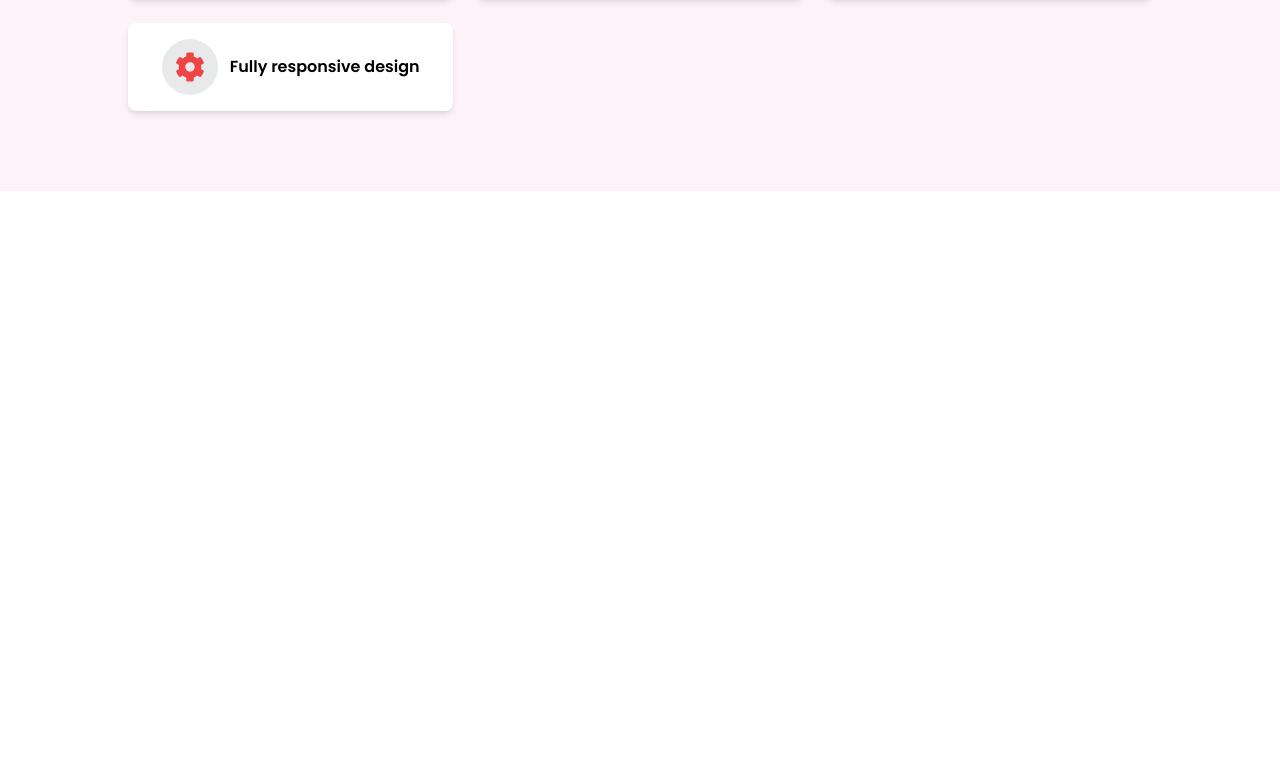
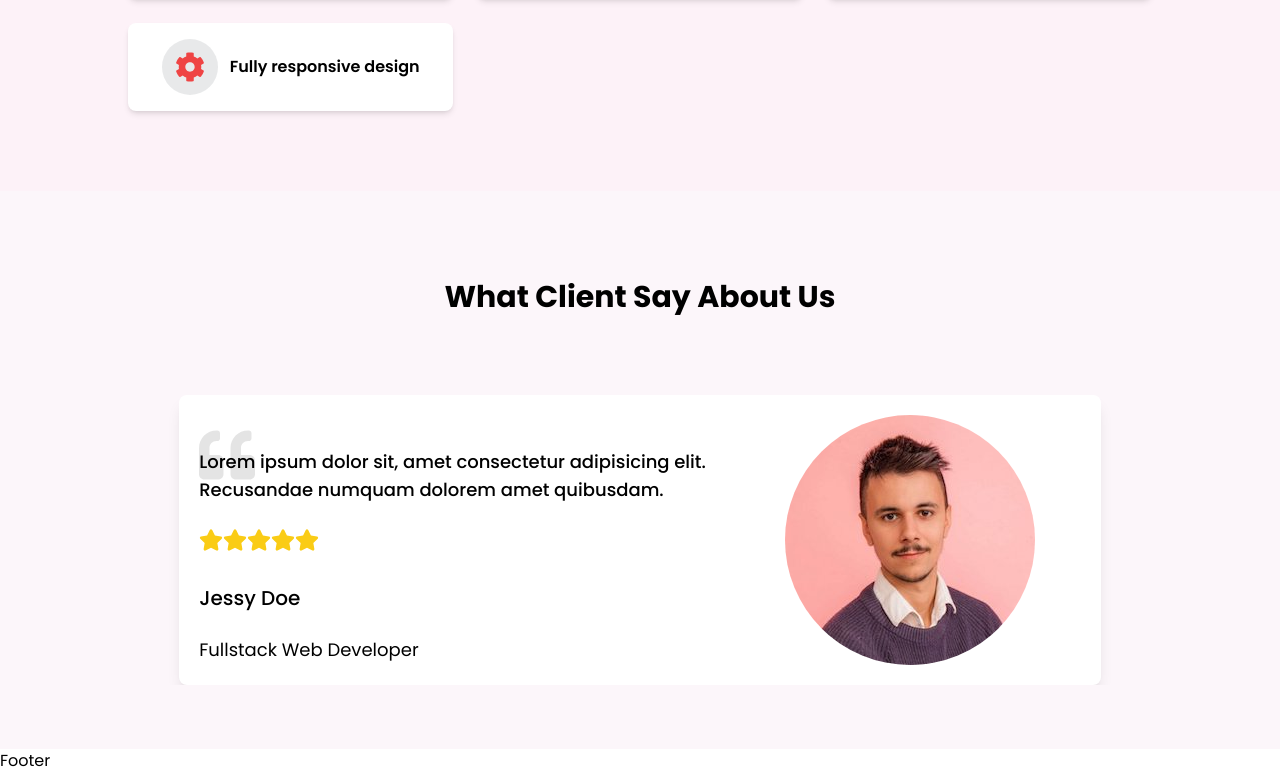
Before and after one commit to Waqas12344/landing_page_project_nextJS, a Next.js app: page / in a window 1280 px wide. Shown: the part 2465-3238 px from the top of the page. Before the commit the page ends 2656 px from the top, so only its background shows below. Built offline with nearby package versions, Linux system fonts and the light colour scheme.

Commit message:
complete Review section

```diff
--- a/app/layout.tsx
+++ b/app/layout.tsx
@@ -2,6 +2,7 @@ import type { Metadata } from "next";
 import {Poppins} from 'next/font/google'
 import "./globals.css";
 import ResponsiveNav from "@/components/Home/Navbar/ResponsiveNav";
+import Footer from "@/components/Home/Footer/Footer";
 
 // const geistSans = Geist({
 //   variable: "--font-geist-sans",
@@ -34,6 +35,7 @@ export default function RootLayout({
       >
         <ResponsiveNav/>
         {children}
+        <Footer/>
       </body>
     </html>
   );
--- /dev/null
+++ b/components/Home/Footer/Footer.tsx
@@ -0,0 +1,9 @@
+import React from 'react'
+
+const Footer = () => {
+  return (
+    <div>Footer</div>
+  )
+}
+
+export default Footer
--- a/components/Home/Home.tsx
+++ b/components/Home/Home.tsx
@@ -3,6 +3,7 @@ import Hero from './Hero/Hero'
 import WhyChoose from './WhyChoose/WhyChoose'
 import AnalyticsFeature from './AnalyticsFeature/AnalyticsFeature'
 import Feature from './Feature/Feature'
+import Review from './Review/Review'
 const Home = () => {
   return (
     <div className='overflew-hidden '>
@@ -10,6 +11,8 @@ const Home = () => {
       <WhyChoose/>
       <AnalyticsFeature/>
       <Feature/>
+      <Review/>
+
     </div>
   )
 }
--- /dev/null
+++ b/components/Home/Review/Review.tsx
@@ -0,0 +1,43 @@
+'use client'
+import React from 'react'
+import Carousel from 'react-multi-carousel';
+import 'react-multi-carousel/lib/styles.css';
+import ReviewCard from './ReviewCard';
+
+const responsive = {
+    superLargeDesktop: {
+      // the naming can be any, depends on you.
+      breakpoint: { max: 4000, min: 3000 },
+      items: 1
+    },
+    desktop: {
+      breakpoint: { max: 3000, min: 1024 },
+      items:1
+    },
+    tablet: {
+      breakpoint: { max: 1024, min: 464 },
+      items: 1
+    },
+    mobile: {
+      breakpoint: { max: 464, min: 0 },
+      items: 1
+    }
+  };
+
+const Review = () => {
+  return (
+    <div className='pt-16 pb-16 bg-[#fcf6fa] '>
+        <h1 className='mt-6 text-2xl md:text-3xl capitalize font-bold text-center  '>What client say about us </h1>
+        <div className="mt-20 w-[90%] md:w-[80%] mx-auto  ">
+            <Carousel arrows={false} autoPlay={true} autoPlaySpeed={5000} infinite responsive={responsive}  >
+                <ReviewCard name="Jessy Doe" image="/images/c1.png" />
+                <ReviewCard name="Jessy Doe" image="/images/c2.png" />
+                <ReviewCard name="Jessy Doe" image="/images/c1.png" />
+                <ReviewCard name="Jessy Doe" image="/images/c2.png" />
+            </Carousel>
+        </div>
+    </div>
+  )
+}
+
+export default Review
--- /dev/null
+++ b/components/Home/Review/ReviewCard.tsx
@@ -0,0 +1,40 @@
+import Image from 'next/image'
+import React from 'react'
+import { FaQuoteLeft, FaStar } from 'react-icons/fa'
+
+type Props={
+    name:string,
+    image:string
+}
+const ReviewCard = ({image,name}:Props) => {
+  return (
+    <div className=' w-full lg:w-[90%] p-5 mx-auto bg-white shadow-lg rounded-lg  relative '>
+        <div>
+            <FaQuoteLeft className='w-14 h-14 opacity-10 absolute top-8 ' />
+        </div>
+        <div className="grid grid-cols-1 lg:grid-cols-5 gap-5 items-center ">
+            <div className="col-span-3 order-2 lg:order-1">
+                <p className='mt-8 text-sm sm:text-base md:text-lg font-medium leading-[1.5rem] sm:leading-[1.8rem] '> Lorem ipsum dolor sit, amet consectetur adipisicing elit. Recusandae numquam dolorem amet quibusdam. </p>
+                <div className='flex items-center mt-6 text-yellow-400'>
+                    <FaStar className='w-6 h-6 ' />
+                    <FaStar className='w-6 h-6 ' />
+                    <FaStar className='w-6 h-6 ' />
+                    <FaStar className='w-6 h-6 ' />
+                    <FaStar className='w-6 h-6 ' />
+
+                </div>
+                <h1 className='text-xl font-semibold mt-8 md:font-medium mb-6'>{name} </h1>
+                <p className='text-lg
+                '>Fullstack Web Developer </p>
+
+
+            </div>
+            <div className='col-span-2 mx-auto order-1 lg:order-2'>
+<Image alt={name} className="rounded-full" src={image} width={250} height={120} />
+                </div>
+        </div>
+    </div>
+  )
+}
+
+export default ReviewCard
--- a/package.json
+++ b/package.json
@@ -12,7 +12,8 @@
     "next": "15.1.6",
     "react": "^19.0.0",
     "react-dom": "^19.0.0",
-    "react-icons": "^5.4.0"
+    "react-icons": "^5.4.0",
+    "react-multi-carousel": "^2.8.5"
   },
   "devDependencies": {
     "@eslint/eslintrc": "^3",
```
Also changed, not shown: 1 other file (tests, documents, lock files or other folders).
